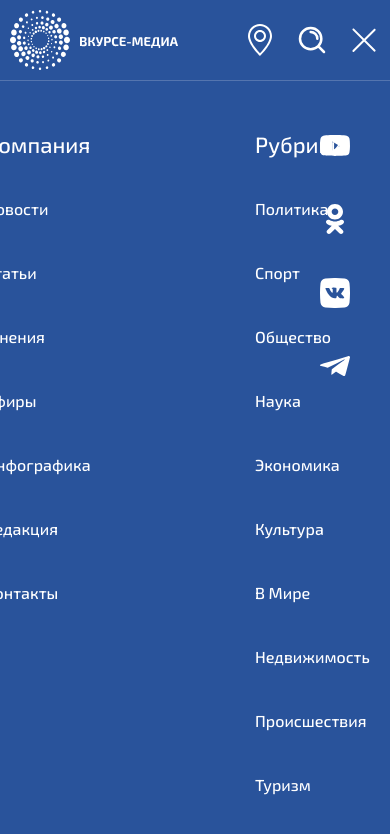
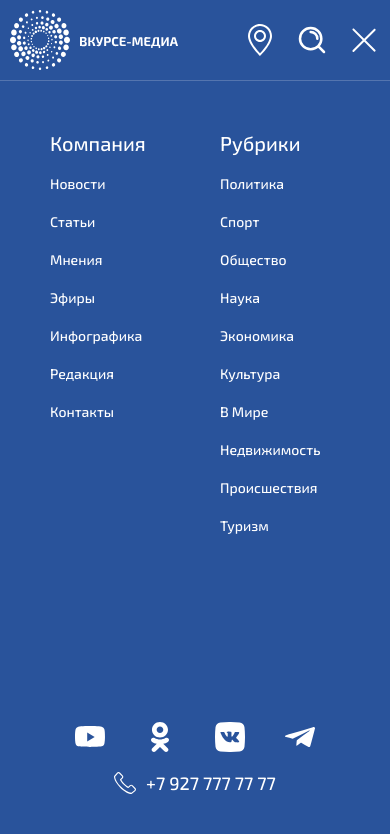
Before and after one commit to AbaevB/weblayout-module-8-practice, a plain HTML site: page index.html in a window 390 px wide. Both pictures are taken after a click on the button 364 px from the left and 40 px from the top of the page. Drawn offline with nearby package versions, Linux system fonts and the light colour scheme; files that its build step writes are made by us from their sources.

Commit message:
feat(menu): add menu mobile adaptive

```diff
--- a/index.html
+++ b/index.html
@@ -7,7 +7,7 @@
   <meta http-equiv="X-UA-Compatible" content="ie=edge">
   <link href="css/style.css" rel="stylesheet">
   <title>Новости - Вкурсе-медиа</title>
-  <script defer src="js/main.js"></script>
+  <script src="js/main.js" defer></script>
 </head>
 
 <body>
@@ -110,34 +110,40 @@
               </div>
              <ul class="main-nav__social">
               <li class="main-nav__social-item">
-                <a href="#" class="main-nav__social-link" aria-label="YouTube">
+                <a class="main-nav__social-link" href="#" aria-label="YouTube">
                   <svg class="main-nav__social-icon" aria-hidden="true" width="30" height="30">
                       <use xlink:href="images/sprite.svg#icon-youtube"></use>
                   </svg>
                 </a>
               </li>
               <li class="main-nav__social-item">
-                <a href="#" class="main-nav__social-link" aria-label="Одноклассники">
+                <a class="main-nav__social-link" href="#" aria-label="Одноклассники">
                   <svg class="main-nav__social-icon" aria-hidden="true" width="30" height="30">
                       <use xlink:href="images/sprite.svg#icon-ok"></use>
                   </svg>
                 </a>
               </li>
               <li class="main-nav__social-item">
-                <a href="#" class="main-nav__social-link" aria-label="ВКонтакте">
+                <a class="main-nav__social-link" href="#" aria-label="ВКонтакте">
                   <svg class="main-nav__social-icon" aria-hidden="true" width="30" height="30">
                       <use xlink:href="images/sprite.svg#icon-vk"></use>
                   </svg>
                 </a>
               </li>
               <li class="main-nav__social-item">
-                <a href="#" class="main-nav__social-link" aria-label="Telegram">
+                <a class="main-nav__social-link" href="#" aria-label="Telegram">
                   <svg class="main-nav__social-icon" aria-hidden="true" width="30" height="30">
                       <use xlink:href="images/sprite.svg#icon-tg"></use>
                   </svg>
                 </a>
               </li>
              </ul>
+             <a class="main-nav__phone" href="tel:+79277777777">
+              <svg class="main-nav__phone-icon" aria-hidden="true" width="22" height="22">
+                <use xlink:href="images/sprite.svg#icon-phone"></use>
+              </svg>
+              <span class="main-nav__phone-text">+7 927 777 77 77</span>
+            </a>
           </div>
 
 
@@ -161,7 +167,7 @@
           </li>
 
           <li class="header__users-item header__users-item--burger">
-            <button id="burger" class="header__users-link" aria-label="Главное меню" type="button">
+            <button class="header__users-link" id="burger" aria-label="Главное меню" type="button">
               <svg class="header__burger" aria-hidden="true" width="32" height="32">
                 <use xlink:href="images/sprite.svg#icon-burger"></use>
               </svg>
--- a/js/main.js
+++ b/js/main.js
@@ -1,11 +1,11 @@
- document.addEventListener("DOMContentLoaded", function(){
+document.addEventListener("DOMContentLoaded", function () {
 
   const burger = document.getElementById("burger");
   const header = document.getElementsByClassName("header")[0];
   console.log(header);
 
-  burger.addEventListener("click", function(){
+  burger.addEventListener("click", function () {
     header.classList.toggle("header--open");
   });
 
- });
+});
--- a/scss/blocks/_header.scss
+++ b/scss/blocks/_header.scss
@@ -79,6 +79,12 @@
       line-height: 20px;
     }
 
+    @include vp-1023  {
+      margin: 0 24px 0 auto;
+      font-size: 18px;
+      line-height: 22px;
+    }
+
     @include vp-767 {
       display: none;
     }
--- a/scss/blocks/_main-nav.scss
+++ b/scss/blocks/_main-nav.scss
@@ -13,12 +13,25 @@
 
   }
 
+  &__wrapper  {
+    @include vp-767 {
+      display: flex;
+      flex-direction: column;
+      flex-grow: 1;
+    }
+  }
+
   &__inner  {
     @include vp-1023  {
       display: flex;
       justify-content: center;
       width: 100%;
       gap: 120px;
+    }
+
+    @include vp-767 {
+      margin: 0 0 30px;
+      gap: 50px;
     }
   }
 
@@ -32,6 +45,12 @@
         font-size: 22px;
         line-height: 26px;
         color: $color-white
+      }
+
+      @include vp-767 {
+        margin: 0 0 20px;
+        font-size: 20px;
+        line-height: 24px;
       }
   }
 
@@ -62,6 +81,11 @@
         gap: 40px;
         width: 150px;
       }
+
+      @include vp-767 {
+        width: 120px;
+        gap: 20px;
+      }
   }
 
   &__link {
@@ -81,6 +105,11 @@
       line-height: 24px;
       color: $color-white;
      }
+
+     @include vp-767  {
+      font-size: 14px;
+      line-height: 18px;
+     }
   }
 
   &__social {
@@ -95,7 +124,37 @@
         @include list-reset;
         gap: 40px;
       }
+
+      @include vp-767 {
+        margin: auto 0 20px;
+        position: static;
+        flex-direction: row;
+        justify-content: center;
+        top: auto;
+        right: auto;
+      }
   }
 
+  &__social-link  {
+    @include vp-1023  {
+      display: flex;
+    }
+  }
+
+  &__phone  {
+    display: none;
+
+    @include vp-767 {
+      display: flex;
+      align-items: center;
+      gap: 10px;
+      justify-content: center;
+
+      font-weight: 500;
+      font-size: 18px;
+      line-height: 22px;
+      color: $color-white;
+    }
+  }
 
 }
```
Also changed, not shown: 1 other file.
